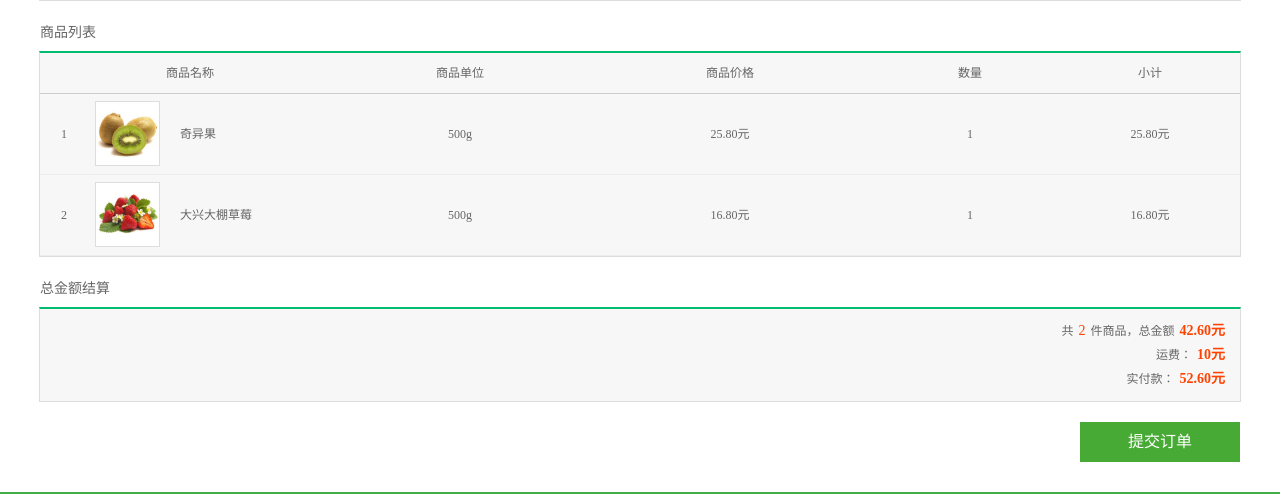
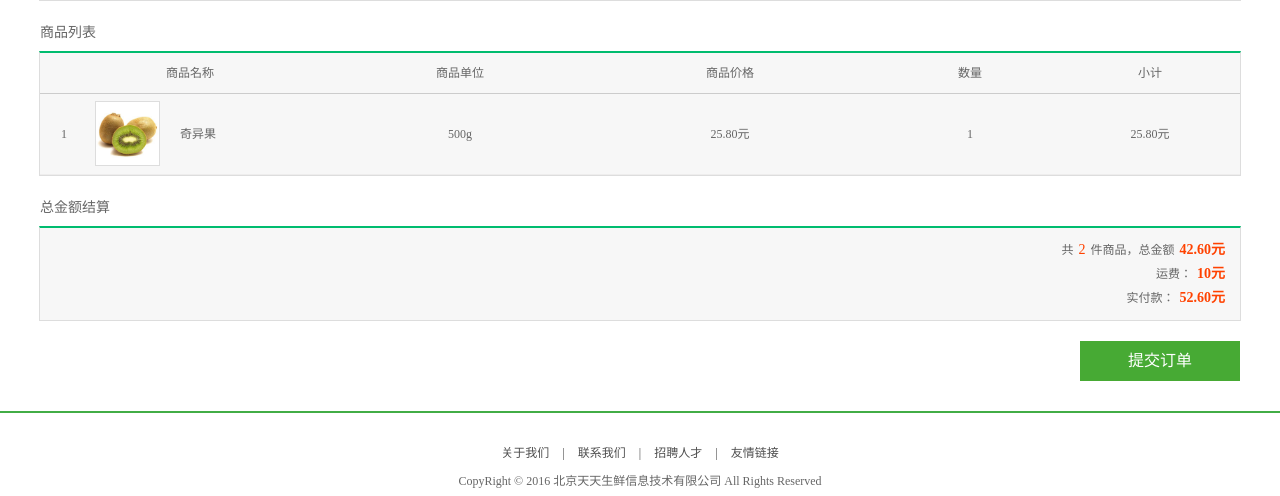
Before and after one commit to JansonLv/myweb1, a Django app: template templates/order/place_order.html in a window 1280 px wide. Shown: the part 418-914 px from the top of the page. Run offline with Django 3.2, Linux system fonts and the light colour scheme; the template is opened without the code that fills it: most values are stand-ins (such as "Sample title", 1, 10 or a date in 2020); some libraries are stand-ins or nearby versions.

```diff
--- a/templates/order/place_order.html
+++ b/templates/order/place_order.html
@@ -50,6 +50,8 @@
 			<li class="col04">数量</li>
 			<li class="col05">小计</li>
 		</ul>
+
+        {% for goods in cart_goods %}
 		<ul class="goods_list_td clearfix">
 			<li class="col01">1</li>
 			<li class="col02"><img src="{% static "images/goods/goods012.jpg" %}"></li>
@@ -59,15 +61,9 @@
 			<li class="col06">1</li>
 			<li class="col07">25.80元</li>
 		</ul>
-		<ul class="goods_list_td clearfix">
-			<li class="col01">2</li>
-			<li class="col02"><img src="{% static "images/goods/goods003.jpg" %}"></li>
-			<li class="col03">大兴大棚草莓</li>
-			<li class="col04">500g</li>
-			<li class="col05">16.80元</li>
-			<li class="col06">1</li>
-			<li class="col07">16.80元</li>
-		</ul>
+        {% endfor %}
+
+
 	</div>
 
 	<h3 class="common_title">总金额结算</h3>
--- a/utils/wrappers.py
+++ b/utils/wrappers.py
@@ -41,6 +41,9 @@ def post_getvalue(request, key):
 def get_getvalue(request, key):
     return request.GET.get(key, "").strip()
 
+def post_getlist(request, key):
+    return request.POST.getlist(key, "")
+
 # 增加消息到系统消息队列中,调用时利用spilt切割
 def add_message(request, key, mess):
     messages.add_message(request, messages.INFO, key+':'+mess)
```
Also changed, not shown: order/views.py (+27 -0 lines), templates/carts/cart.html (+8 -3 lines).
